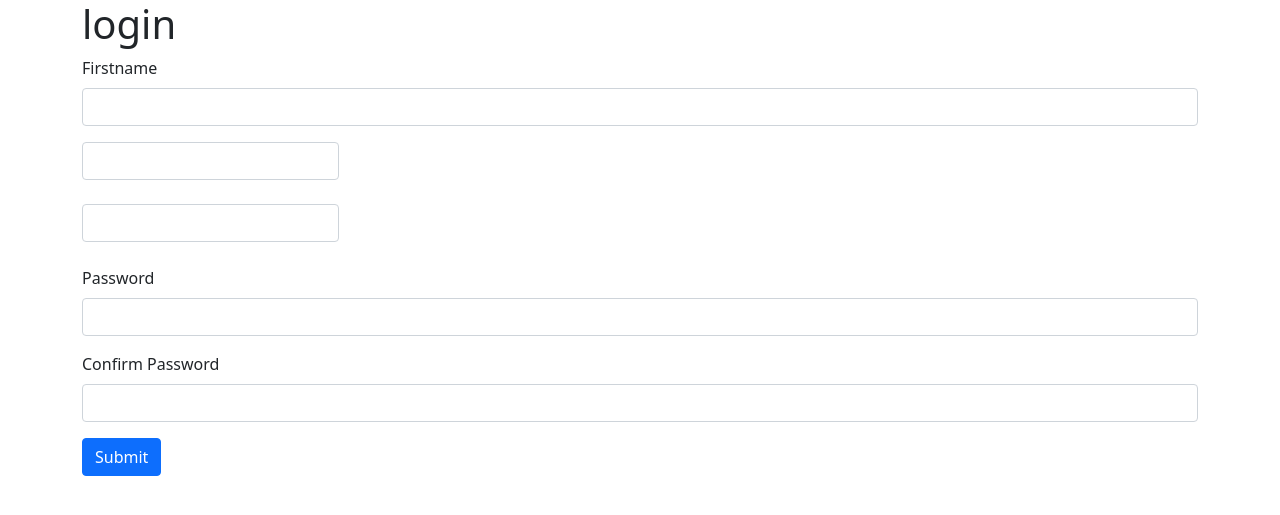
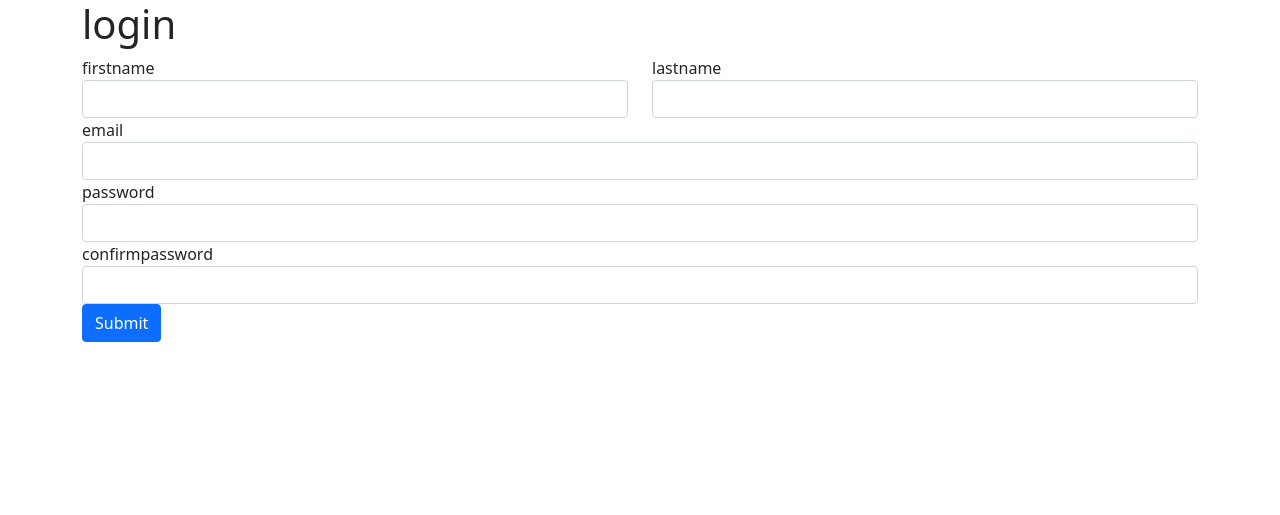
Before and after one commit to akxx87/frame, a PHP site: page /register in a window 1280 px wide. Shown: the top 515 px of the page. Run offline with PHP 8.4, Linux system fonts and the light colour scheme; some libraries are stand-ins or nearby versions.

Commit message:
complet register validat

```diff
--- a/controllers/Auth/AuthController.php
+++ b/controllers/Auth/AuthController.php
@@ -34,7 +34,6 @@ class AuthController extends Controller
                 return 'Success';
             }
 
-            var_dump($registermodel->errors);
 
             return $this->reneder('register', [
 
@@ -50,4 +49,6 @@ class AuthController extends Controller
         ]);
 
     }
+
+
 }
--- a/core/Model.php
+++ b/core/Model.php
@@ -9,7 +9,7 @@ abstract class Model
     public const RULE_EMAIL = 'email';
     public const RULE_MIN = 'min';
     public const RULE_MAX= 'max';
-    public const RULE_MATCH= 'matche';
+    public const RULE_MATCH= 'match';
    /* public const RULE_REQUIRED = 'required';*/
 
 
@@ -52,11 +52,15 @@ abstract class Model
                     }
                     if($ruleName === self::RULE_MIN && strlen($value) < $rule['min'])
                     {
-                        $this->addError($attribute, self::RULE_MIN);
+                        $this->addError($attribute, self::RULE_MIN, $rule);
                     }
                     if($ruleName === self::RULE_MAX && strlen($value) > $rule['max'])
                     {
                         $this->addError($attribute, self::RULE_MAX, $rule);
+                    }
+                    if($ruleName === self::RULE_MATCH && $value !== $this->{$rule['match']})
+                    {
+                        $this->addError($attribute, self::RULE_MATCH, $rule);
                     }
             }
         }
@@ -68,6 +72,12 @@ abstract class Model
     {
 
             $message = $this->errorMesseges()[$rules] ?? '';
+
+            foreach ($params as $key => $param)
+            {
+                $message = str_replace("{{$key}}", $param, $message);
+
+            }
 
             $this->errors[$attribute][] =$message;
 
@@ -88,4 +98,18 @@ abstract class Model
 
     }
 
+    public function hasError($atrbute)
+    {
+
+        return $this->errors[$atrbute] ?? false;
+
+
+    }
+
+    public function getFirstError($atrbute)
+    {
+        return $this->errors[$atrbute][0] ?? false;
+
+    }
+
 }
--- /dev/null
+++ b/core/form/Field.php
@@ -0,0 +1,58 @@
+<?php
+
+namespace app\core\form;
+
+use app\core\Model;
+
+class Field
+{
+
+    public const TYPE_TEXT = 'text';
+    public const TYPE_PASSWORD = 'password';
+    public const TYPE_NUMBER = 'number';
+
+    public string $type;
+    public Model $model;
+    public string $attribute;
+
+    /**
+     * @param Model $model
+     * @param string $attribute
+     */
+    public function __construct(Model $model, string $attribute)
+    {
+        $this->type = self::TYPE_TEXT;
+        $this->model = $model;
+        $this->attribute = $attribute;
+    }
+
+    public function __toString(): string
+    {
+
+        return sprintf('
+         <div class="form-group">
+            <label>%s</label>
+            <input type="%s" name="%s" value="%s" class="form-control%s">
+            <div class="invalid-feedback">
+                %s
+            </div>
+         </div>
+            ',
+            $this->attribute,
+                $this->type,
+                $this->attribute,
+                $this->model->{$this->attribute},
+                $this->model->hasError($this->attribute) ? ' is-invalid' : '',
+                $this->model->getFirstError($this->attribute)
+
+        );
+    }
+
+    public function passwordField()
+    {
+
+        $this->type = self::TYPE_PASSWORD;
+        return $this;
+
+    }
+}
--- /dev/null
+++ b/core/form/Form.php
@@ -0,0 +1,30 @@
+<?php
+
+namespace app\core\form;
+
+use app\core\Model;
+
+class Form
+{
+
+    public static function begin($action, $method)
+    {
+
+        echo sprintf('<form action ="%s" method="%s">' , $action , $method);
+
+        return new Form();
+
+    }
+
+    public static function end()
+    {
+
+        echo '</form>';
+    }
+
+    public function field(Model $model, $attribute)
+    {
+        return new Field($model, $attribute);
+
+    }
+}
--- a/models/RegisterModel.php
+++ b/models/RegisterModel.php
@@ -6,11 +6,11 @@ use app\core\Model;
 class RegisterModel extends Model
 {
 
-    public string $firstname;
-    public string $lastname;
-    public string $email;
-    public string $password;
-    public string $password2;
+    public string $firstname = '';
+    public string $lastname ='';
+    public string $email = '';
+    public string $password = '';
+    public string $confirmpassword = '';
 
     public function register()
     {
@@ -27,7 +27,7 @@ class RegisterModel extends Model
             'lastname' => [self::RULE_REQUIRED],
             'email' => [self::RULE_EMAIL, self::RULE_REQUIRED],
             'password' => [self::RULE_REQUIRED, [self::RULE_MIN, 'min' => 8 ] , [self::RULE_MAX , 'max' => 20]],
-            'password2' => [self::RULE_REQUIRED, [self::RULE_MATCH, 'match' => 'password']],
+            'confirmpassword' => [self::RULE_REQUIRED, [self::RULE_MATCH, 'match' => 'password']],
 
         ];
     }
--- a/views/register.php
+++ b/views/register.php
@@ -1,27 +1,19 @@
-<?php
 
-?>
 <h1>login</h1>
-<form action="" method="post">
-    <div class="mb-3">
-        <label for="Firstname" class="form-label">Firstname</label>
-        <input type="email" name="firstname" class="form-control" id="exampleInputEmail1" aria-describedby="emailHelp">
+<?php $form =  \app\core\form\Form::begin('', "post") ?>
+<div class="row">
+    <div class="col">
+        <?php echo $form->field($model, 'firstname')?>
+
     </div>
-    <div class="mb-3">
-        <label for="Lastname" class="form-label"Lastname</label>
-        <input type="Lastname" name="lastname" class="form-control" id="Lastname" aria-describedby="Lastname">
+    <div class="col">
+        <?php echo $form->field($model, 'lastname')?>
+
     </div>
-    <div class="mb-3">
-        <label for="exampleInputEmail1" class="form-label"E-mail</label>
-        <input type="email" name="email" class="form-control" id="E-mail" aria-describedby="E-mail">
-    </div>
-    <div class="mb-3">
-        <label for="exampleInputPassword1" class="form-label">Password</label>
-        <input type="password" name="password" class="form-control" id="exampleInputPassword1">
-    </div>
-    <div class="mb-3">
-        <label for="exampleInputPassword2" class="form-label">Confirm Password</label>
-        <input type="password" name="password2" class="form-control" id="exampleInputPassword2">
-    </div>
-    <button type="submit" class="btn btn-primary">Submit</button>
-</form>
+</div>
+<?php echo $form->field($model, 'email')?>
+<?php echo $form->field($model, 'password')->passwordField()?>
+<?php echo $form->field($model, 'confirmpassword')->passwordField()?>
+
+<button type="submit" class="btn btn-primary">Submit</button>
+<?php echo  \app\core\form\Form::end()?>
```
